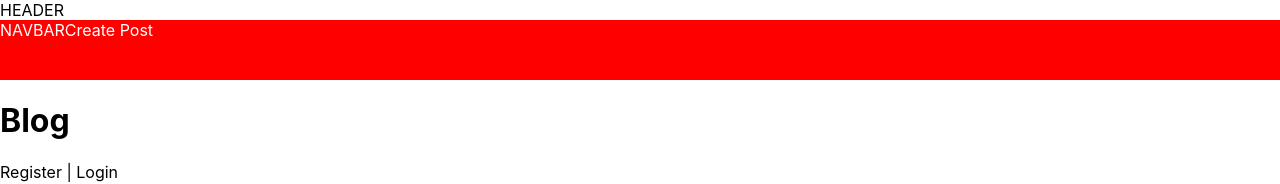
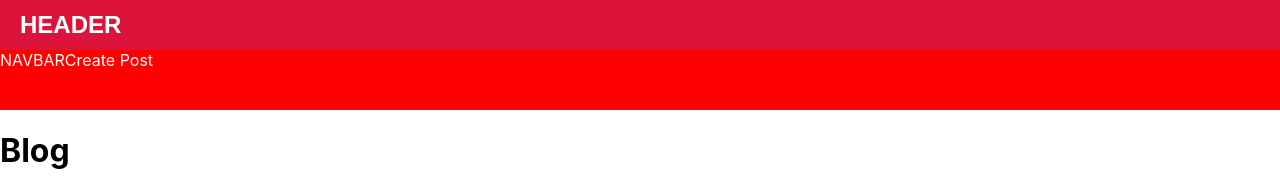
Before and after one commit to paulreyneveld/prw-next-app, a Next.js app: page / in a window 1280 px wide. Shown: the top 184 px of the page. Built offline with nearby package versions, Linux system fonts and the light colour scheme; no server answers; the database is empty.

Commit message:
Added scss import to _app

```diff
--- a/components/Header.js
+++ b/components/Header.js
@@ -1,13 +1,7 @@
 const Header = () => (
     <div className="Header">
       HEADER
-      <style jsx>{`
-        background-color: blue;
-        color: white;
-        width: 100%;
-        height: 50px;
-      `}</style>
     </div>
   );
 
-  export default Header;
+export default Header;
--- a/components/Header.scss
+++ b/components/Header.scss
@@ -0,0 +1,20 @@
+.Header {
+    display: flex;
+    justify-content: flex-start;
+    align-items: center;
+
+    height: 50px;
+    width: 100%;
+
+    padding: 0 20px;
+
+    font-family: Arial, sans-serif;
+    font-size: 24px;
+    font-weight: bold;
+    color: white;
+    text-transform: uppercase;
+
+    background: crimson;
+
+    cursor: pointer;
+  }
--- a/pages/_app.js
+++ b/pages/_app.js
@@ -1,4 +1,5 @@
-import '../styles/globals.css'
+import '../styles/globals.css';
+import "../components/Header.scss";
 
 function MyApp({ Component, pageProps }) {
   return <Component {...pageProps} />
```
